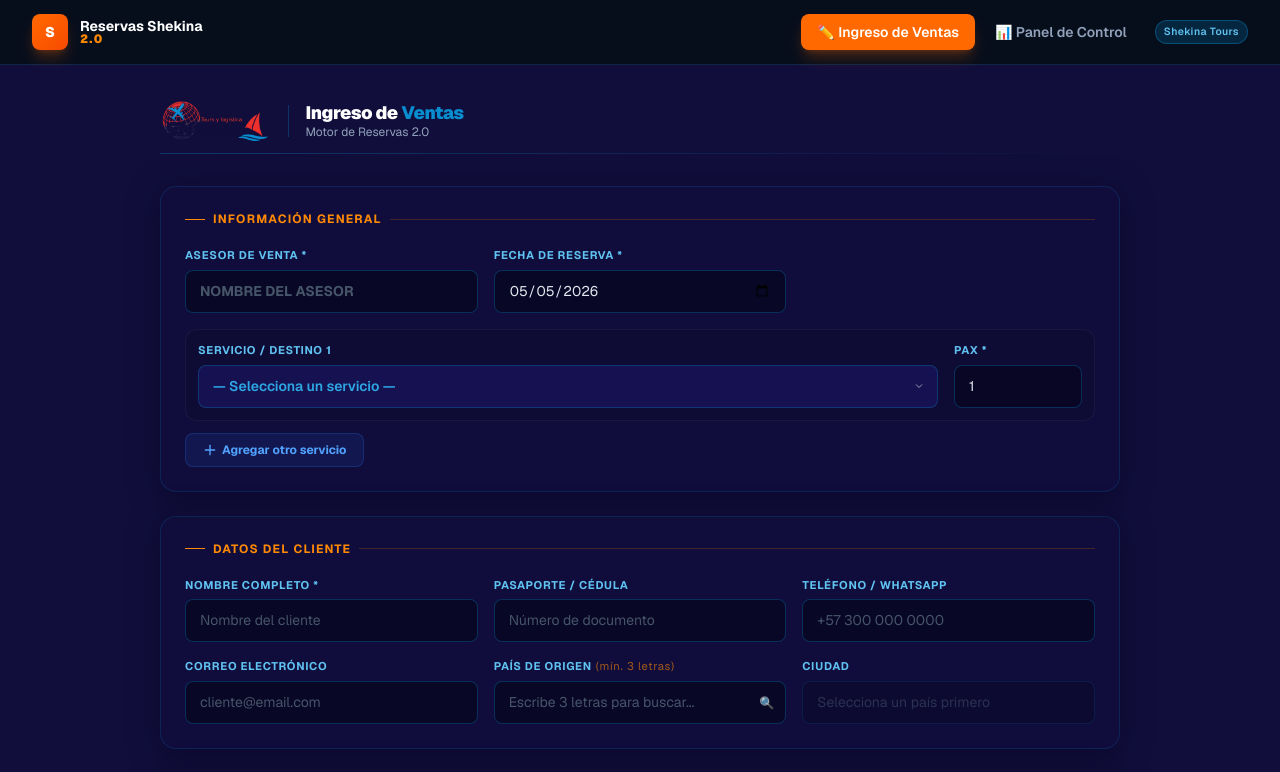
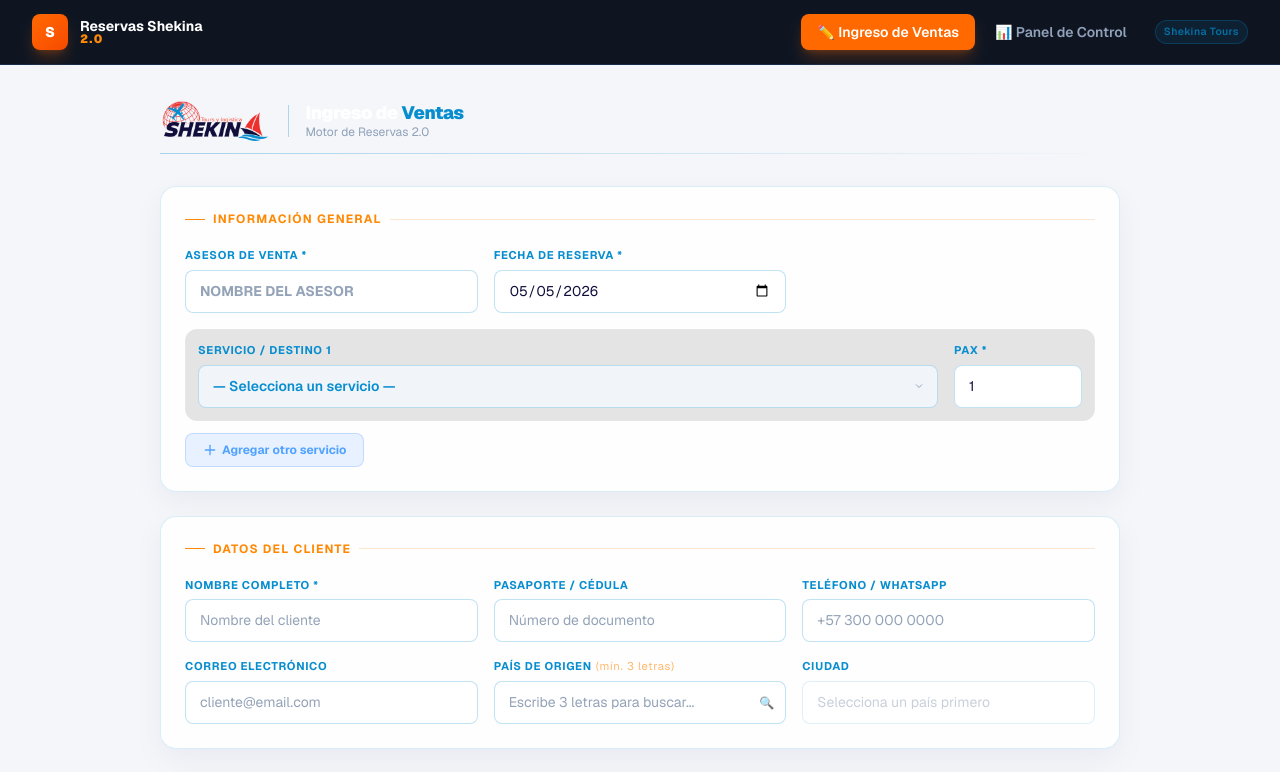
Before and after one commit to JCshekin17/Digitacion_shekina, a Next.js app: page /ventas in a window 1280 px wide. Shown: the top 772 px of the page. Built offline with nearby package versions, Linux system fonts and the light colour scheme.

Commit message:
design(branding): shift to a premium light-theme to highlight Shekina logo with white backgrounds and dark blue text

```diff
--- a/src/app/globals.css
+++ b/src/app/globals.css
@@ -3,15 +3,15 @@
 :root {
   /* ── Shekina Tours Brand Colors ── */
   --shk-navy-950: #07061f;
-  --shk-navy-900: #110E3C;   /* Deep Shekina Navy – fondo principal */
+  --shk-navy-900: #110E3C;   /* Deep Shekina Navy */
   --shk-navy-800: #1a1658;
   --shk-navy-700: #231e7a;
-  --shk-blue-500: #088DCF;   /* Shekina Corporate Blue – CTA / acentos */
+  --shk-blue-500: #088DCF;   /* Shekina Corporate Blue */
   --shk-blue-400: #2ea8e5;
   --shk-blue-300: #60c2f0;
-  --shk-red-500:  #ED302C;   /* Shekina Red – alertas / badges */
+  --shk-red-500:  #ED302C;   /* Shekina Red */
   --shk-red-400:  #f45350;
-  --slate-text:   #e2e8f0;
+  --slate-text:   #1e293b;   /* Slate 800 for clean light mode typography */
 }
 
 * {
@@ -23,17 +23,17 @@ html {
 }
 
 body {
-  background-color: var(--shk-navy-900);
+  background-color: #f4f6fa; /* Ultra-clean premium light gray/blue background */
   color: var(--slate-text);
   font-family: var(--font-geist-sans), system-ui, sans-serif;
   overflow-x: hidden;
 }
 
-/* ── Scrollbar Shekina ─────────────────────────────── */
+/* ── Scrollbar Shekina (Light Mode) ─────────────────── */
 @media (min-width: 640px) {
   ::-webkit-scrollbar { width: 6px; height: 6px; }
-  ::-webkit-scrollbar-track { background: var(--shk-navy-800); }
-  ::-webkit-scrollbar-thumb { background: var(--shk-navy-700); border-radius: 3px; }
+  ::-webkit-scrollbar-track { background: #f1f5f9; }
+  ::-webkit-scrollbar-thumb { background: #cbd5e1; border-radius: 3px; }
   ::-webkit-scrollbar-thumb:hover { background: var(--shk-blue-500); }
 }
 
@@ -46,23 +46,23 @@ body {
   animation: fadeInUp 0.35s ease-out both;
 }
 
-/* ── Glassmorphism card ──────────────────────────────── */
+/* ── Glassmorphism card (Premium Light Theme) ───────── */
 .glass-card {
-  background: rgba(17, 14, 60, 0.55);
+  background: rgba(255, 255, 255, 0.85);
   backdrop-filter: blur(24px);
   -webkit-backdrop-filter: blur(24px);
-  border: 1px solid rgba(8, 141, 207, 0.18);
+  border: 1px solid rgba(8, 141, 207, 0.15);
   border-radius: 16px;
-  box-shadow: 0 4px 30px rgba(7, 6, 31, 0.5);
+  box-shadow: 0 10px 30px rgba(17, 14, 60, 0.05);
   transition: all 0.3s cubic-bezier(0.4, 0, 0.2, 1);
 }
 
-/* ── Input corporativo ───────────────────────────────── */
+/* ── Input corporativo (Light Theme) ─────────────────── */
 .input-corp {
-  background: rgba(7, 6, 31, 0.7);
-  border: 1px solid rgba(8, 141, 207, 0.3);
+  background: #ffffff;
+  border: 1px solid rgba(8, 141, 207, 0.25);
   border-radius: 8px;
-  color: var(--slate-text);
+  color: var(--shk-navy-900);
   padding: 0.75rem 0.875rem;
   width: 100%;
   font-size: 1rem;
@@ -81,14 +81,14 @@ body {
 
 .input-corp:focus {
   border-color: var(--shk-blue-500);
-  box-shadow: 0 0 0 3px rgba(8, 141, 207, 0.2);
+  box-shadow: 0 0 0 3px rgba(8, 141, 207, 0.12);
 }
 
-.input-corp::placeholder { color: #475569; }
+.input-corp::placeholder { color: #94a3b8; }
 
 .input-corp:read-only {
-  background: rgba(35, 30, 122, 0.4);
-  color: var(--shk-blue-400);
+  background: #f1f5f9;
+  color: var(--shk-blue-500);
   font-weight: 600;
   cursor: not-allowed;
 }
@@ -100,7 +100,7 @@ body {
   font-weight: 700;
   letter-spacing: 0.06em;
   text-transform: uppercase;
-  color: var(--shk-blue-300);
+  color: var(--shk-blue-500);
   margin-bottom: 0.375rem;
 }
 
@@ -131,7 +131,7 @@ body {
 
 .btn-primary:hover {
   transform: translateY(-2px);
-  box-shadow: 0 10px 28px rgba(8, 141, 207, 0.4);
+  box-shadow: 0 10px 28px rgba(8, 141, 207, 0.25);
   background: linear-gradient(135deg, var(--shk-blue-400), var(--shk-blue-500));
 }
 
@@ -145,13 +145,13 @@ body {
 
 /* ── Botón secundario ────────────────────────────────── */
 .btn-secondary {
-  background: rgba(8, 141, 207, 0.12);
-  color: var(--shk-blue-300);
+  background: rgba(8, 141, 207, 0.06);
+  color: var(--shk-blue-500);
   font-weight: 600;
   font-size: 0.875rem;
   padding: 0.75rem 1.25rem;
   border-radius: 8px;
-  border: 1px solid rgba(8, 141, 207, 0.35);
+  border: 1px solid rgba(8, 141, 207, 0.2);
   cursor: pointer;
   transition: all 0.2s;
   display: inline-flex;
@@ -162,21 +162,20 @@ body {
 }
 
 .btn-secondary:hover {
-  background: rgba(8, 141, 207, 0.25);
-  border-color: rgba(8, 141, 207, 0.6);
-  color: #ffffff;
+  background: rgba(8, 141, 207, 0.12);
+  border-color: rgba(8, 141, 207, 0.4);
+  color: var(--shk-navy-900);
 }
 
-/* ── KPI Card ────────────────────────────────────────── */
+/* ── KPI Card (Light Theme) ──────────────────────────── */
 .kpi-card {
-  background: linear-gradient(135deg, rgba(26, 22, 88, 0.75), rgba(7, 6, 31, 0.9));
-  backdrop-filter: blur(16px);
-  -webkit-backdrop-filter: blur(16px);
-  border: 1px solid rgba(8, 141, 207, 0.15);
+  background: #ffffff;
+  border: 1px solid rgba(8, 141, 207, 0.12);
   border-radius: 16px;
   padding: 1.25rem;
   position: relative;
   overflow: hidden;
+  box-shadow: 0 4px 20px rgba(17, 14, 60, 0.02);
   transition: all 0.3s cubic-bezier(0.4, 0, 0.2, 1);
 }
 
@@ -189,16 +188,16 @@ body {
   position: absolute;
   top: 0; left: 0; right: 0;
   height: 2px;
-  background: linear-gradient(90deg, var(--shk-navy-700), var(--shk-blue-500), var(--shk-navy-700));
+  background: linear-gradient(90deg, #e2e8f0, var(--shk-blue-500), #e2e8f0);
 }
 
 .kpi-card:hover {
   transform: translateY(-4px);
-  box-shadow: 0 20px 40px rgba(7, 6, 31, 0.6);
-  border-color: rgba(8, 141, 207, 0.4);
+  box-shadow: 0 16px 32px rgba(17, 14, 60, 0.08);
+  border-color: rgba(8, 141, 207, 0.3);
 }
 
-/* ── Table ───────────────────────────────────────────── */
+/* ── Table (Light Theme) ─────────────────────────────── */
 .table-wrapper {
   width: 100%;
   overflow-x: auto;
@@ -217,15 +216,15 @@ body {
 }
 
 .table-corp th {
-  background: rgba(7, 6, 31, 0.85);
-  color: var(--shk-blue-300);
+  background: #f8fafc;
+  color: var(--shk-navy-900);
   font-size: 0.65rem;
   font-weight: 700;
   text-transform: uppercase;
   letter-spacing: 0.08em;
   padding: 0.625rem 0.75rem;
   text-align: left;
-  border-bottom: 1px solid rgba(8, 141, 207, 0.25);
+  border-bottom: 2px solid rgba(8, 141, 207, 0.2);
   white-space: nowrap;
   position: sticky;
   top: 0;
@@ -237,8 +236,8 @@ body {
 
 .table-corp td {
   padding: 0.625rem 0.75rem;
-  border-bottom: 1px solid rgba(35, 30, 122, 0.35);
-  color: #cbd5e1;
+  border-bottom: 1px solid #e2e8f0;
+  color: #334155;
   white-space: nowrap;
 }
 
@@ -247,12 +246,12 @@ body {
 }
 
 .table-corp tr:hover td {
-  background: rgba(8, 141, 207, 0.08);
+  background: rgba(8, 141, 207, 0.04);
 }
 
 .table-corp tr:last-child td { border-bottom: none; }
 
-/* ── Badge ───────────────────────────────────────────── */
+/* ── Badge (Light Theme) ─────────────────────────────── */
 .badge {
   display: inline-block;
   padding: 0.2rem 0.5rem;
@@ -262,30 +261,28 @@ body {
   letter-spacing: 0.04em;
 }
 
-/* azul corporativo Shekina — CTA, principal */
 .badge-orange {
-  background: rgba(8, 141, 207, 0.15);
-  color: var(--shk-blue-400);
-  border: 1px solid rgba(8, 141, 207, 0.35);
+  background: rgba(8, 141, 207, 0.08);
+  color: var(--shk-blue-500);
+  border: 1px solid rgba(8, 141, 207, 0.2);
 }
 
 .badge-blue {
-  background: rgba(8, 141, 207, 0.2);
-  color: var(--shk-blue-300);
-  border: 1px solid rgba(8, 141, 207, 0.4);
+  background: rgba(8, 141, 207, 0.1);
+  color: #066fa3;
+  border: 1px solid rgba(8, 141, 207, 0.25);
 }
 
 .badge-green {
-  background: rgba(16, 185, 129, 0.15);
-  color: #6ee7b7;
-  border: 1px solid rgba(16, 185, 129, 0.3);
+  background: rgba(16, 185, 129, 0.08);
+  color: #059669;
+  border: 1px solid rgba(16, 185, 129, 0.2);
 }
 
-/* rojo Shekina — alertas */
 .badge-red {
-  background: rgba(237, 48, 44, 0.15);
-  color: var(--shk-red-400);
-  border: 1px solid rgba(237, 48, 44, 0.35);
+  background: rgba(237, 48, 44, 0.08);
+  color: #dc2626;
+  border: 1px solid rgba(237, 48, 44, 0.2);
 }
 
 /* ── Touch targets ───────────────────────────────────── */
```
